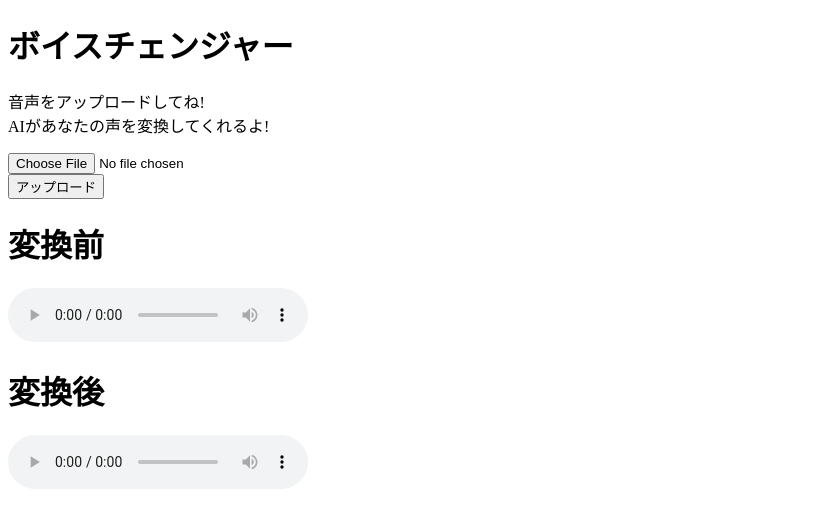
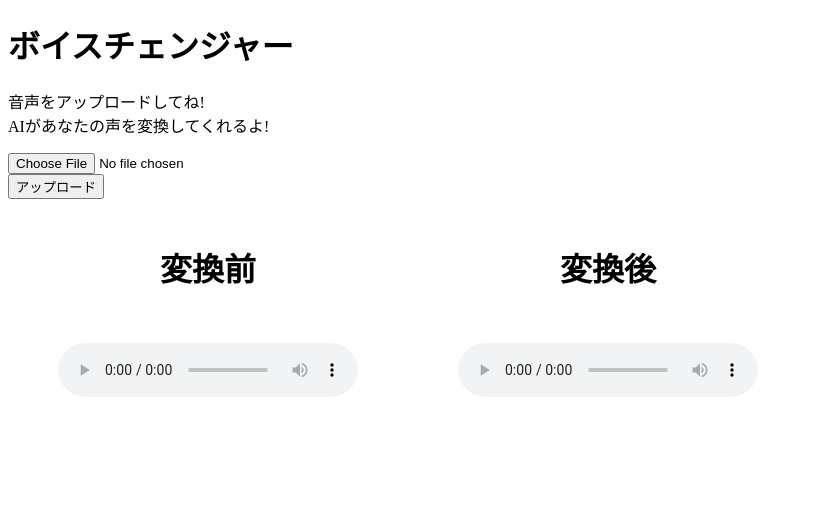
Before and after one commit to HaLu0507/VoiceConversionWebApplication, a Python web app: template sample/flask/templates/post.html in a window 1280 px wide. Shown: the top 528 px of the page, without its empty margins (0-813 px from the left). Run offline with Jinja, Linux system fonts and the light colour scheme; the template is opened without the code that fills it, so the values that code supplies are empty.

Commit message:
[Add] index

```diff
--- a/sample/flask/templates/post.html
+++ b/sample/flask/templates/post.html
@@ -5,6 +5,18 @@
         <meta http-equiv="Content-Type" content="text/html; charset=UTF-8"/>
         <title>ボイスチェンジャー！</title>
         <script type="text/javascript" src="index.js"></script>
+        <style>
+            .child {
+            float: left;
+            }
+
+            .child {
+            text-align: center;
+            line-height: 100px;
+            width: 400px;
+            height: 100px;
+            }
+        </style>
     </head>
 
     <body>
@@ -19,18 +31,18 @@
           </div>
         </form>
 
-        <body>
+        <div class="child">
             <h1>変換前</h1>
             <audio controls>
                 <source src="/beforeMusic">
             </audio>
-        </body>
+        </div>
 
-        <body>
+        <div class="child">
             <h1>変換後</h1>
             <audio controls>
                 <source src="/afterMusic">
             </audio>
-        </body>
+        </div>
 
 </html>
```
